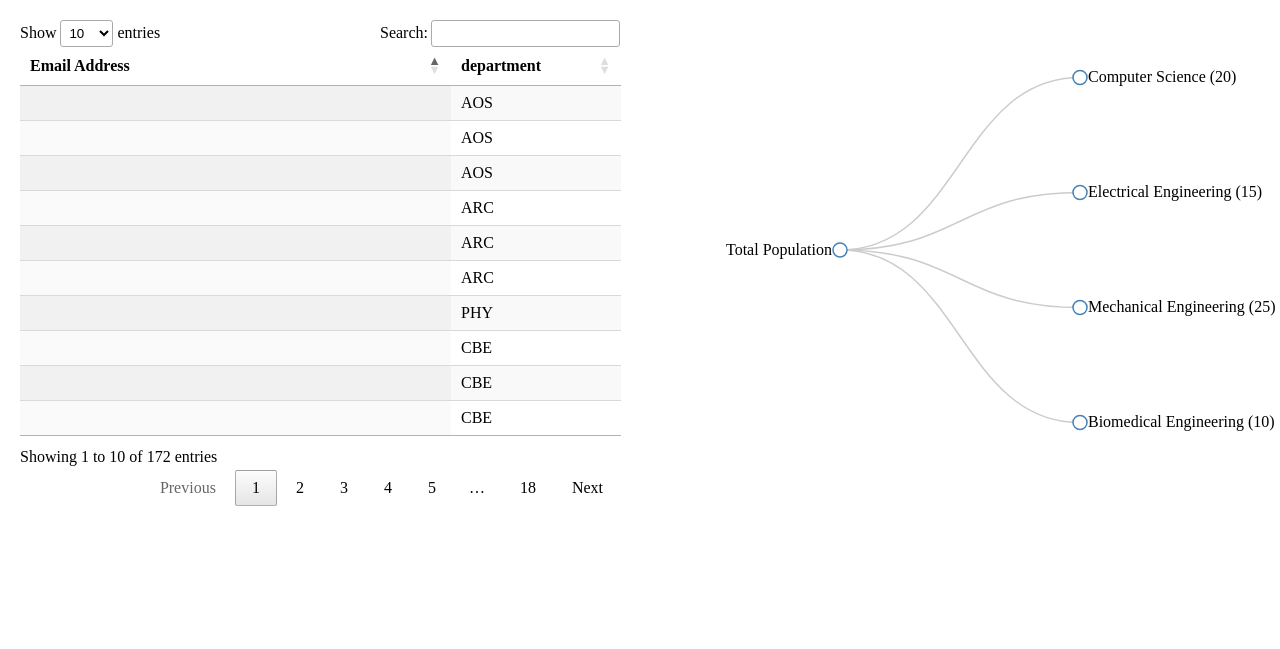
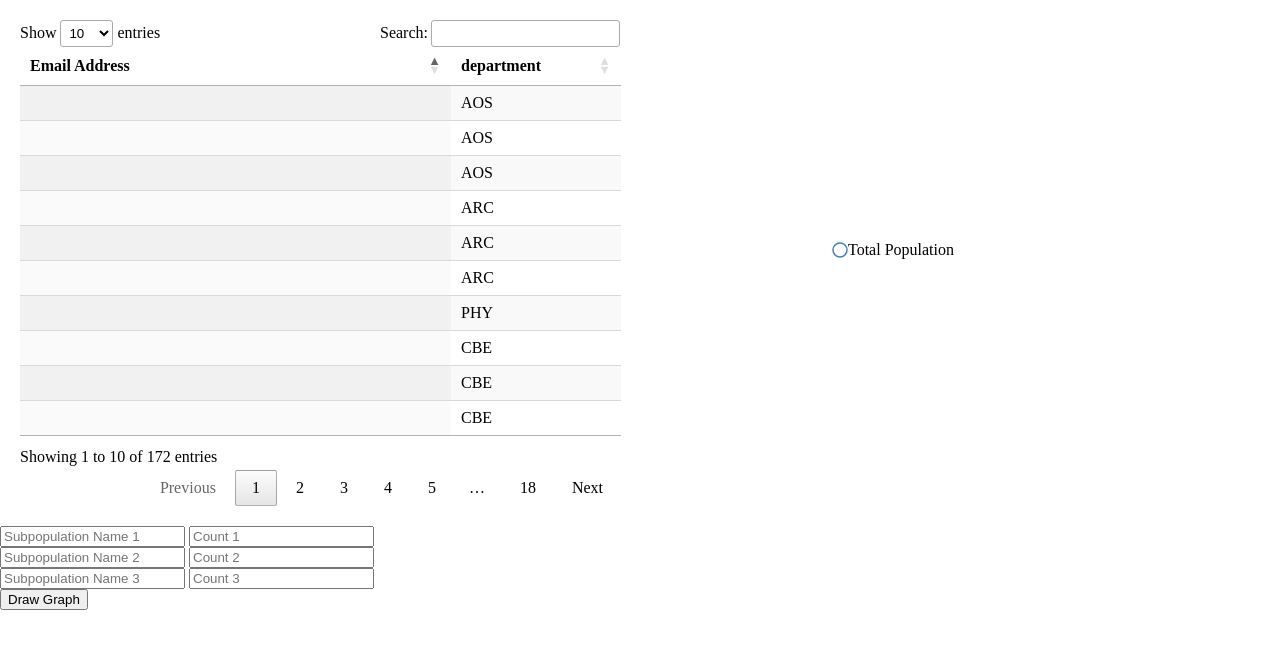
Before and after one commit to ellacolby/Survey-Research, a Flask app: page / in a window 1280 px wide. Shown: the top 649 px of the page. Run offline with Flask 3, Linux system fonts and the light colour scheme; some libraries are stand-ins or nearby versions.

Commit message:
Tree diagram is drawn from input boxes

```diff
--- a/website/static/tree_diagram.js
+++ b/website/static/tree_diagram.js
@@ -15,19 +15,47 @@ document.addEventListener('DOMContentLoaded', function() {
   const treemap = d3.tree().size([height, width]);
 
   // Sample data for the tree diagram
+  // const treeData = {
+  //     name: "Total Population",
+  //     children: [
+  //         { name: "Computer Science (20)" },
+  //         { name: "Electrical Engineering (15)" },
+  //         { name: "Mechanical Engineering (25)" },
+  //         { name: "Biomedical Engineering (10)" }
+  //     ]
+  // };
+
+  function updateGraph() {
+    const subpopulations = [
+      {
+        name: document.getElementById('subpopulation1').value + " (" + document.getElementById('count1').value + ")",
+      },
+      {
+        name: document.getElementById('subpopulation2').value + " (" + document.getElementById('count2').value + ")",
+      },
+      {
+        name: document.getElementById('subpopulation3').value + " (" + document.getElementById('count3').value + ")",
+      },
+    ];
+
+    // Filter out any subpopulations that don't have a name or count
+    const filteredSubpopulations = subpopulations.filter(sp => sp.name !== " ()");
+
     const treeData = {
       name: "Total Population",
-      children: [
-          { name: "Computer Science (20)" },
-          { name: "Electrical Engineering (15)" },
-          { name: "Mechanical Engineering (25)" },
-          { name: "Biomedical Engineering (10)" }
-      ]
+      children: filteredSubpopulations
     };
 
-  // Assigns parent, children, height, depth
+    // Clear the previous graph
+    svg.selectAll('*').remove();
+
+    // Assigns the structure and recalculates the layout
     const root = d3.hierarchy(treeData, function(d) { return d.children; });
     treemap(root);
+
+    // // Assigns parent, children, height, depth
+    // const root = d3.hierarchy(treeData, function(d) { return d.children; });
+    // treemap(root);
 
     // Add links between nodes
     svg.selectAll(".link")
@@ -105,4 +133,11 @@ node.on('click', function(event, d) {
         }
       }
     });
+  }
+
+  // Event listener for the draw button
+  document.getElementById('draw-button').addEventListener('click', updateGraph);
+
+  // Initially, call updateGraph to draw the base graph
+  updateGraph();
 });
--- a/website/templates/index.html
+++ b/website/templates/index.html
@@ -46,6 +46,23 @@
                     </tr>
                 </thead>
             </table>
+            <!-- Place this underneath your table in the HTML -->
+            <div id="input-area">
+                <div>
+                    <input type="text" id="subpopulation1" placeholder="Subpopulation Name 1">
+                    <input type="number" id="count1" placeholder="Count 1">
+                </div>
+                <div>
+                    <input type="text" id="subpopulation2" placeholder="Subpopulation Name 2">
+                    <input type="number" id="count2" placeholder="Count 2">
+                </div>
+                <div>
+                    <input type="text" id="subpopulation3" placeholder="Subpopulation Name 3">
+                    <input type="number" id="count3" placeholder="Count 3">
+                </div>
+                <button id="draw-button">Draw Graph</button>
+            </div>
+
         </div>
         <div class="half" id="tree-diagram">
             <!-- The tree diagram will be appended here by D3.js -->
```
Lines whose indentation alone changed are shown as unchanged.
